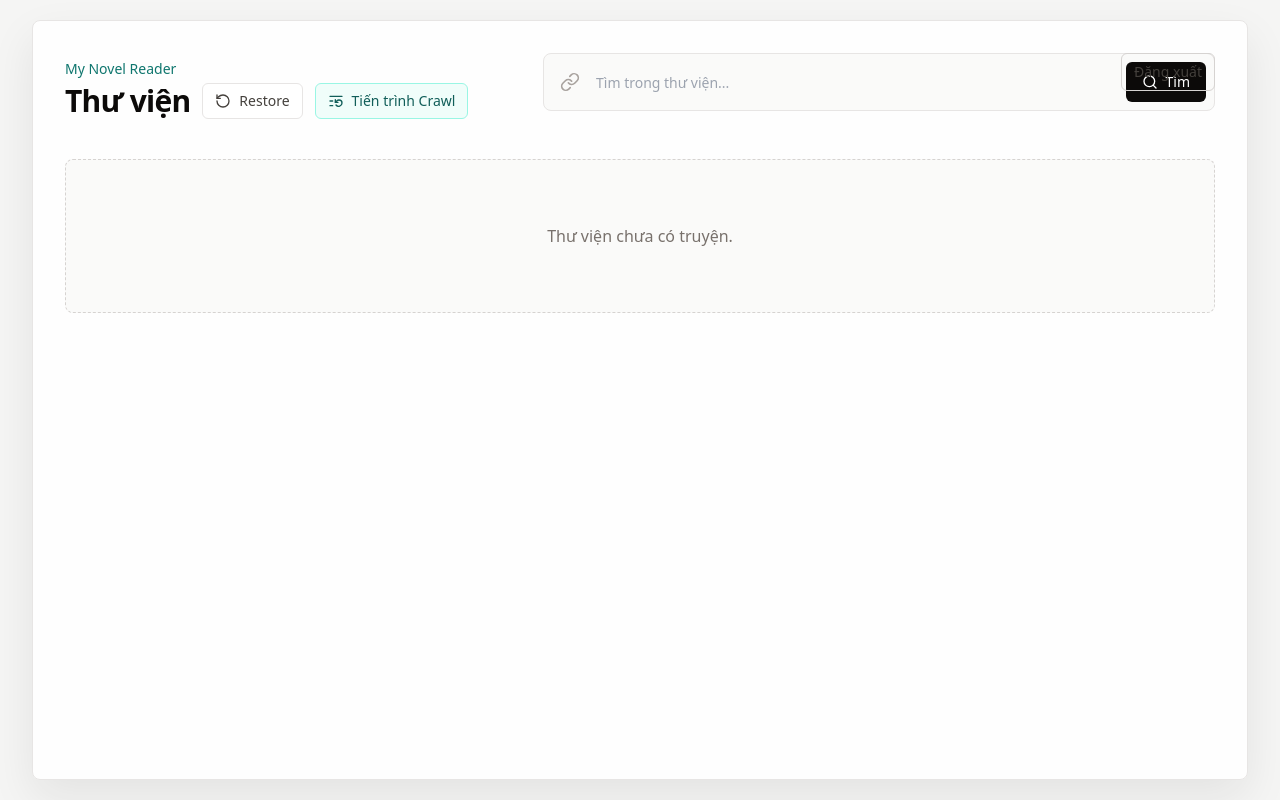
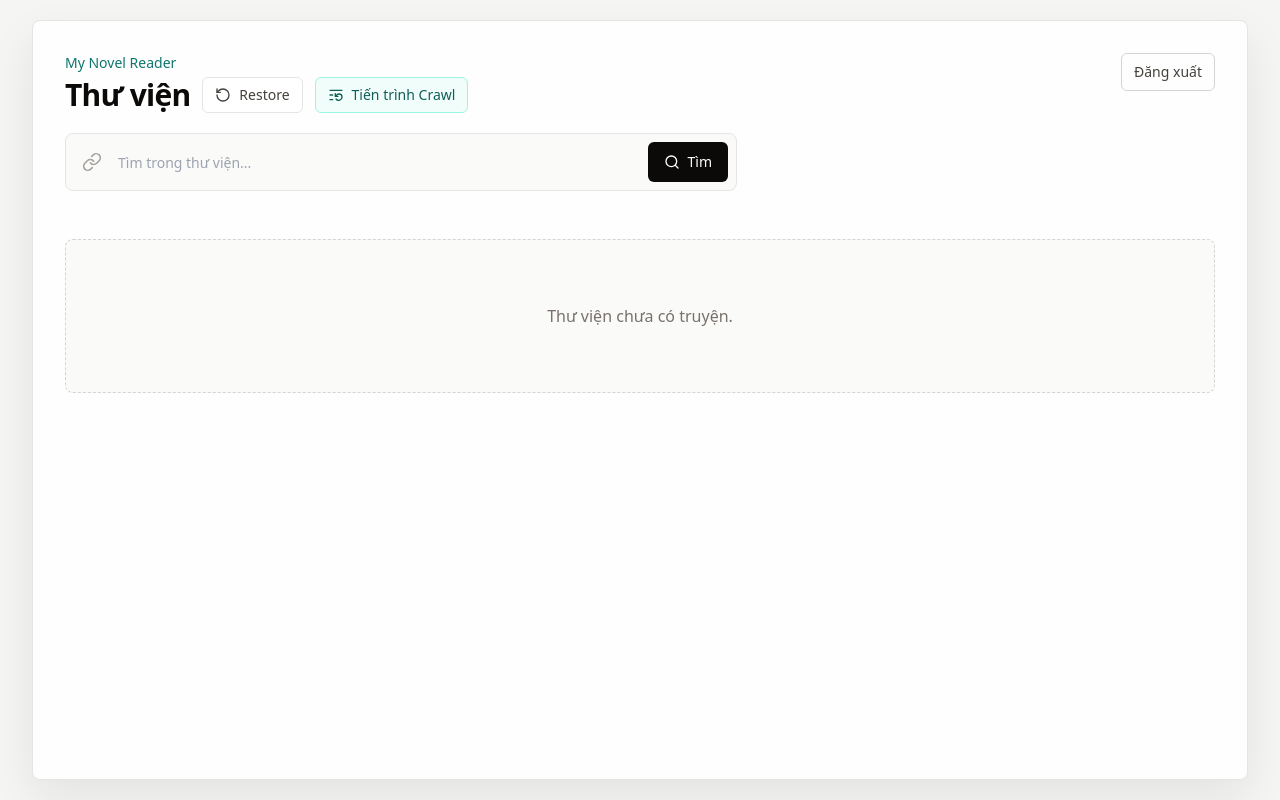
Before and after one commit to Leo23k/truyendichAI, a Python web app: template app/templates/library.html in a window 1280 px wide. Run offline with Jinja, Linux system fonts and the light colour scheme; the template is opened without the code that fills it, so the values that code supplies are empty; some libraries are stand-ins or nearby versions.

Commit message:
fix: prevent account controls overlapping search

```diff
--- a/app/templates/library.html
+++ b/app/templates/library.html
@@ -4,8 +4,8 @@
 {% block main_class %}min-h-screen bg-stone-100 px-4 py-5 sm:px-6 lg:px-8{% endblock %}
 {% block content %}
 <section class="app-shell relative mx-auto min-h-[calc(100vh-2.5rem)] max-w-7xl p-5 sm:p-7 lg:p-8">
-  <div class="flex flex-col gap-5 lg:flex-row lg:items-end lg:justify-between">
-    <div>
+  <div class="flex flex-col gap-5">
+    <div class="pr-44 sm:pr-56">
       <p class="text-sm font-medium text-teal-700">My Novel Reader</p>
       <div class="mt-1 flex flex-wrap items-center gap-3"><h1 class="text-3xl font-semibold tracking-tight text-stone-950">Thư viện</h1><a href="/?restore=1" class="inline-flex h-9 items-center gap-2 rounded-md border border-stone-200 bg-white px-3 text-sm font-medium text-stone-700 hover:bg-stone-50"><i data-lucide="rotate-ccw" class="h-4 w-4"></i>Restore{% if deleted_books or deleted_synced_novels %} ({{ deleted_books|length + deleted_synced_novels|length }}){% endif %}</a><a href="/jobs" class="inline-flex h-9 items-center gap-2 rounded-md border border-teal-200 bg-teal-50 px-3 text-sm font-medium text-teal-800 hover:bg-teal-100"><i data-lucide="list-restart" class="h-4 w-4"></i>Tiến trình Crawl</a></div>
     </div>
```
